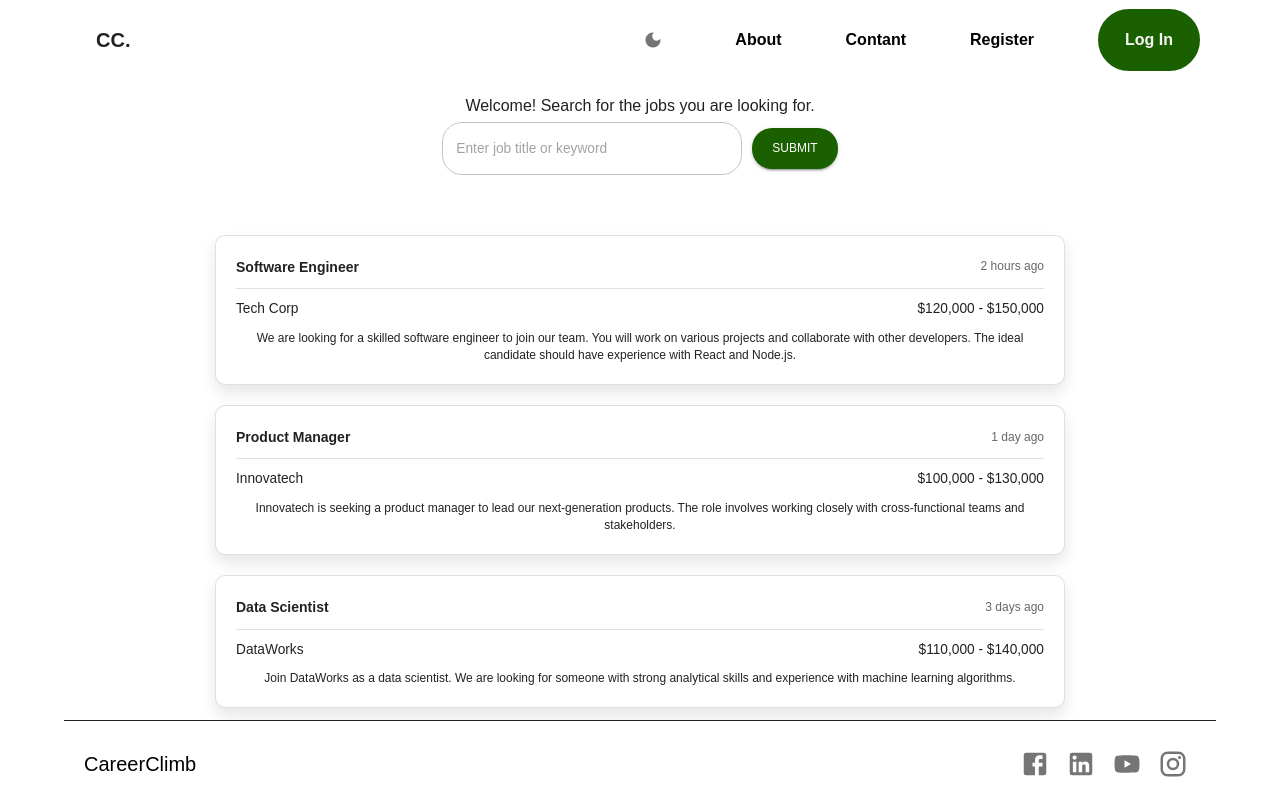
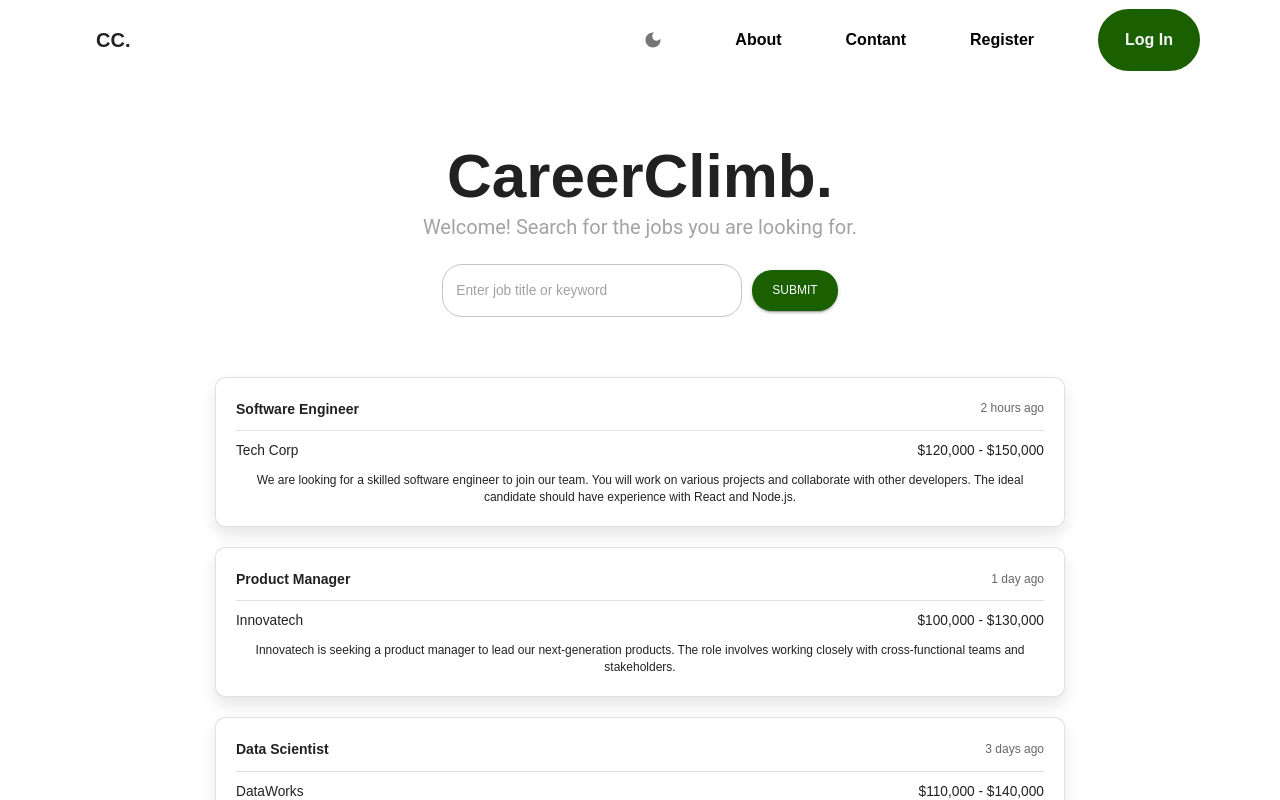
Before and after one commit to CareerClimb/CareerClimb, a React (Create React App) app in the folder client/: page /home in a window 1280 px wide. Shown: the top 800 px of the page. Built offline with nearby package versions, Linux system fonts and the light colour scheme.

Commit message:
Updated theme and text for the Main Page

```diff
--- a/client/src/scenes/mainPage/index.jsx
+++ b/client/src/scenes/mainPage/index.jsx
@@ -2,42 +2,37 @@
 import React from 'react';
 import { Box, Typography, useTheme, useMediaQuery } from '@mui/material';
 import TopBar from 'scenes/topBar';
-import BottomBar from 'scenes/bottomBar';
 import SearchBar from 'components/SearchBar';
 import PostsWidget from 'scenes/widgets/PostsWidget';
 
 const MainPage = () => {
     const theme = useTheme();
+    const { palette } = useTheme();
+    const isMobile = useMediaQuery(theme.breakpoints.down('sm'));
 
 return (
     <Box
     sx={{
         display: 'flex',
         flexDirection: 'column',
-                minHeight: '100vh',
+        padding: '20px',
         textAlign: 'center',
-            }}
-        >
+    }}>
         <TopBar />
         <Box
         sx={{
-                    display: 'flex',
-                    flexDirection: 'column',
-                    justifyContent: 'center',
-                    alignItems: 'center',
-                    flexGrow: 1, // Take up remaining space
+            padding: isMobile ? 8 : 15,
         }}
       >
-                <Typography variant="h2" gutterBottom>
+            <Typography variant="h1" fontSize='62px' fontWeight='bold' marginBottom="3px">
                 CareerClimb.
             </Typography>
-                <Typography variant="h5" gutterBottom>
+            <Typography variant="h4" marginBottom='1.5rem' fontFamily="Roboto" color={palette.neutral.medium}>
                 Welcome! Search for the jobs you are looking for.
             </Typography>
             <SearchBar />
             <PostsWidget />
         </Box>
-            <BottomBar />
     </Box>
 );
 };
```
Lines whose indentation alone changed are shown as unchanged.
